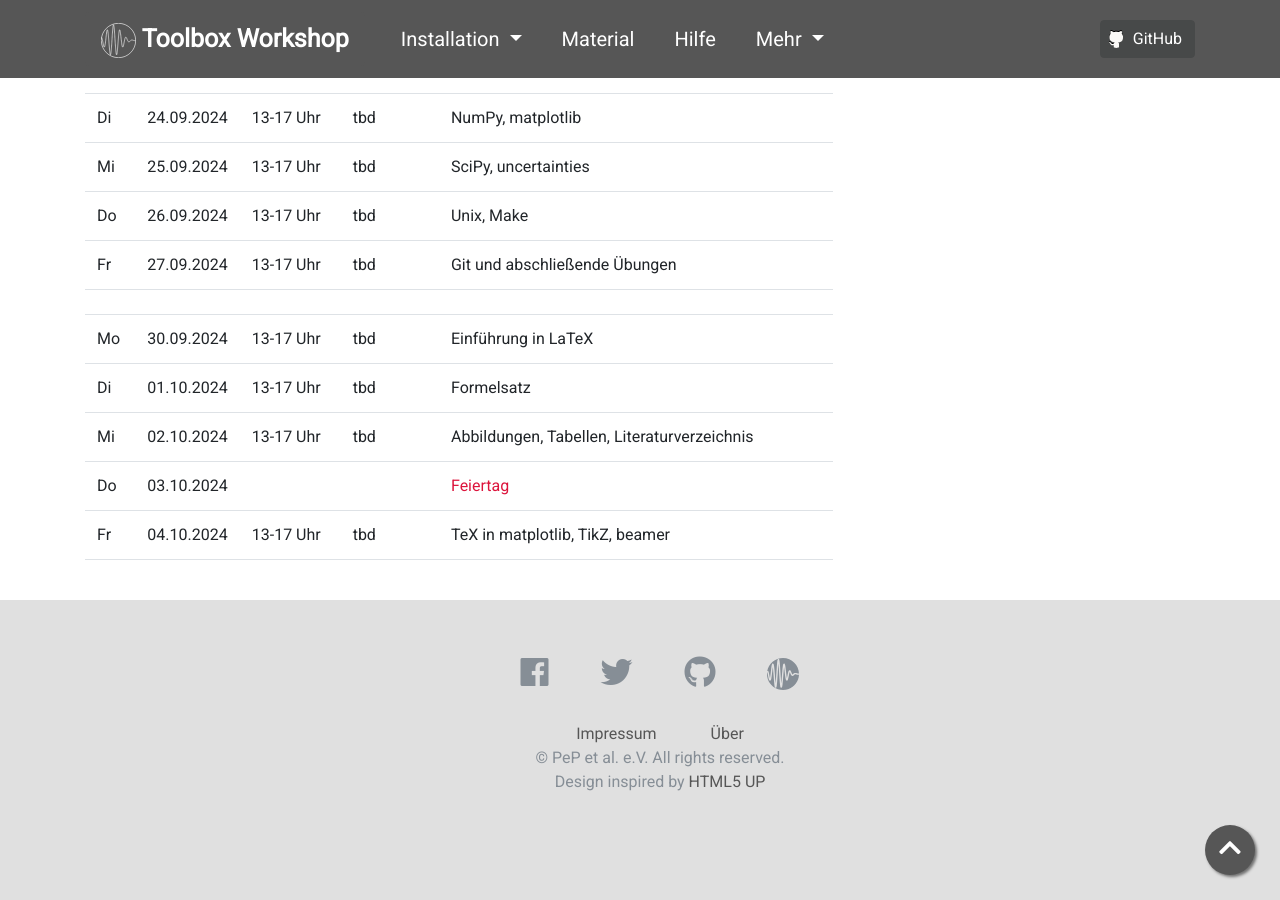
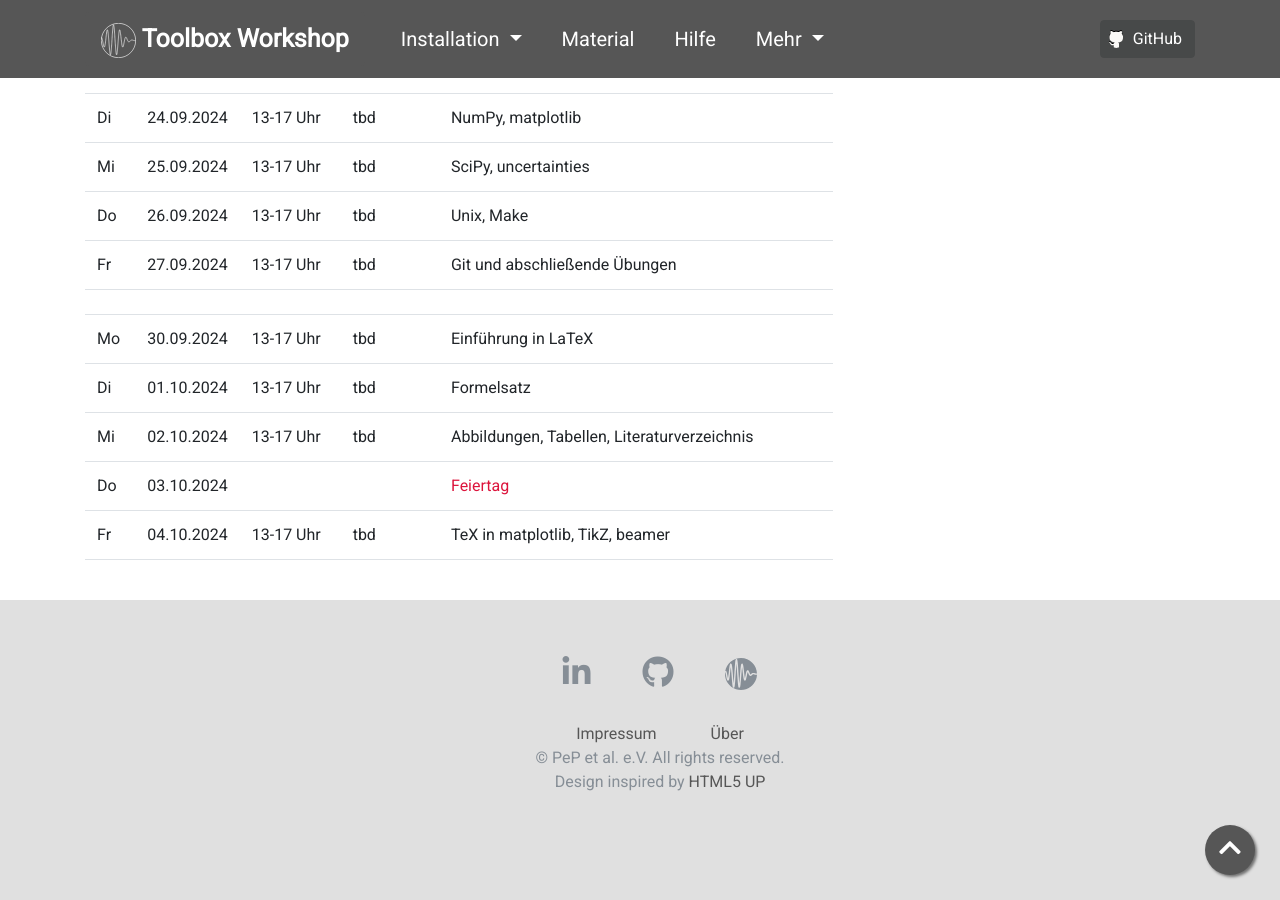
Before and after one commit to pep-dortmund/homepage-toolbox, a Jekyll site: the page built from index.md, in a window 1280 px wide and 900 px high, scrolled down 1599 px. Built offline with Jekyll 4.4.1, drawn with Linux system fonts in a browser that asks for light colours; nearby versions of some CDN libraries.

Commit message:
Add linkedin url, remove twitter and facebook

```diff
--- a/_includes/footer.html
+++ b/_includes/footer.html
@@ -1,11 +1,8 @@
 <div class="footer text-center mt-auto">
   <ul>
     <div class="mb-2">
-      <a href="https://www.facebook.com/groups/pep.dortmund/" role="button" class="btn btn-lg btn-outline-secondary">
-        <span class="fab fa-facebook"></span>
-      </a>
-      <a href="https://twitter.com/pepdortmund" role="button" class="btn btn-lg btn-outline-secondary">
-        <span class="fab fa-twitter"></span>
+      <a href="https://www.linkedin.com/company/pep-et-al" role="button" class="btn btn-lg btn-outline-secondary">
+        <span class="fab fa-linkedin"></span>
       </a>
       <a href="https://github.com/pep-dortmund/" role="button" class="btn btn-lg btn-outline-secondary">
         <span class="fab fa-github"></span>
```
